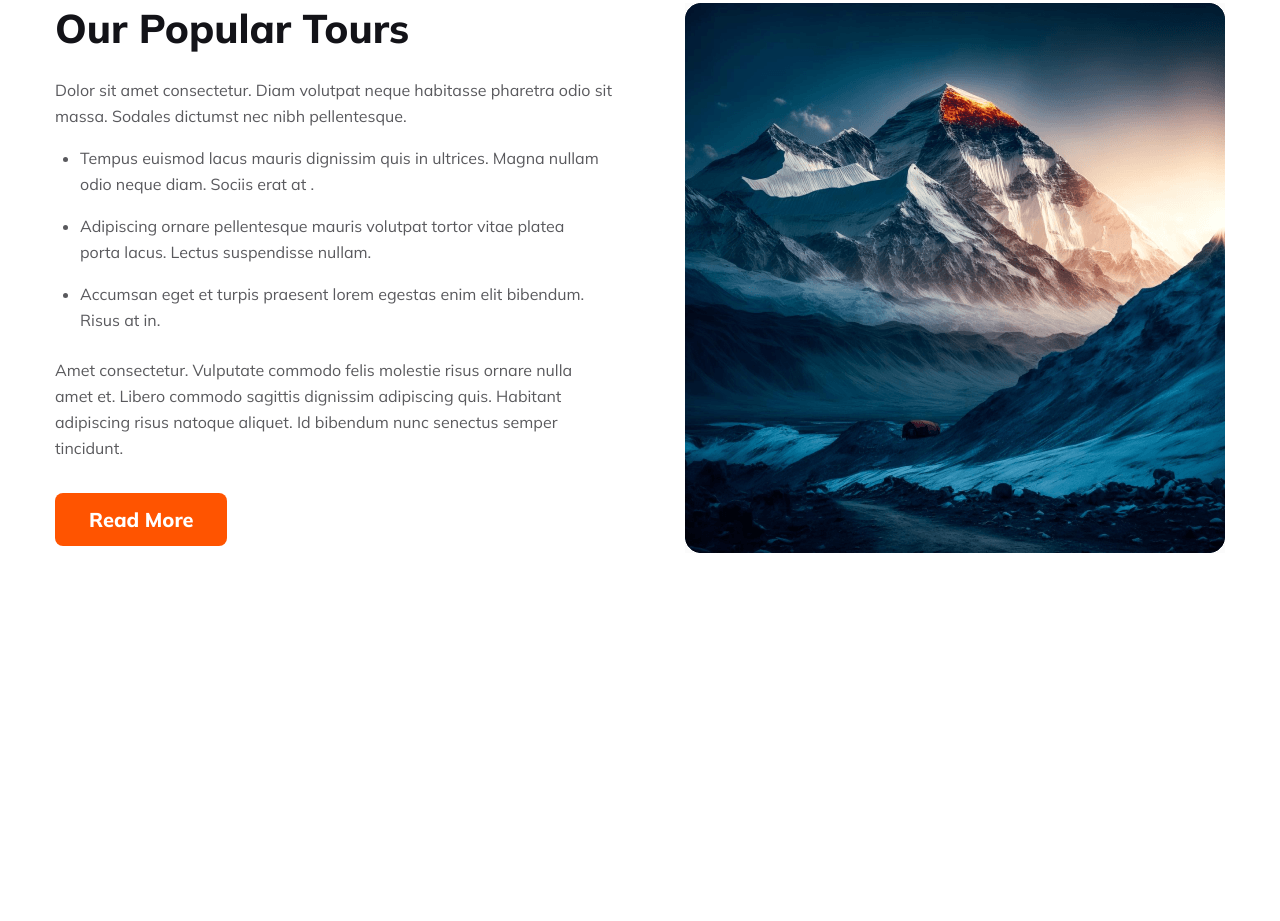
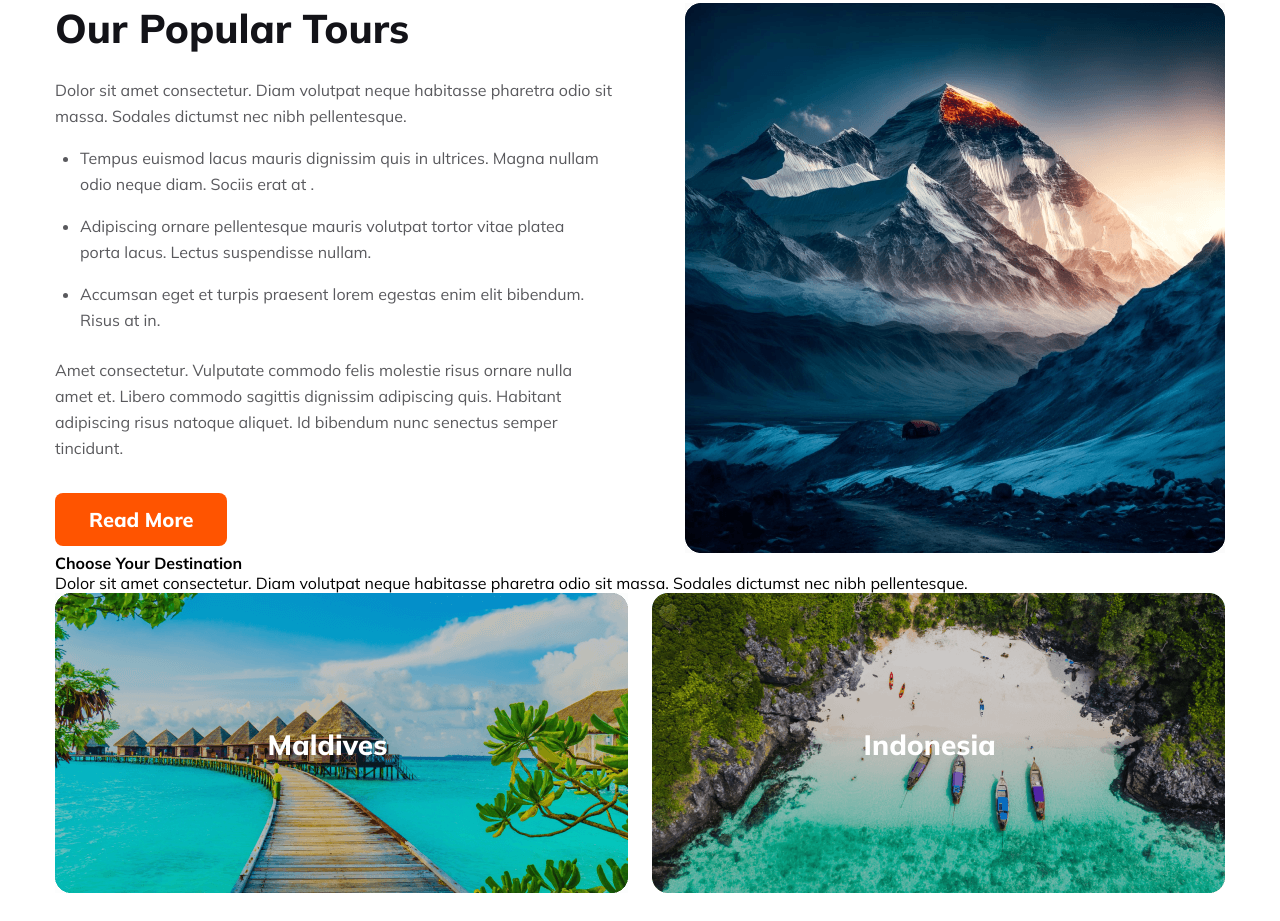
Before and after one commit to zobayerq/asssiment-zobayer-2, a plain HTML site: page index.html in a window 1280 px wide. Shown: the part 695-1616 px from the top of the page. Before the commit the page ends 1252 px from the top, so only its background shows below. Drawn offline with Linux system fonts and the light colour scheme.

Commit message:
main part complite

```diff
--- a/index.html
+++ b/index.html
@@ -64,6 +64,34 @@
 
 
         </div>
+
+
+
+
+
+        <div class="img-contenar">
+            <div class="img-contenar-txt">
+                <h4>Choose Your Destination</h4>
+                <p>Dolor sit amet consectetur. Diam volutpat neque habitasse pharetra odio sit massa. Sodales dictumst nec nibh pellentesque.</p>
+            </div>
+
+
+            <div class="img-contenar-img">
+
+                <div class="img-contenar-img-box-1">
+                    <div class="c-img-body-1">
+                        <h3>Maldives</h3>
+                        <img src="Images/Rectangle 5.png" alt="">
+                    </div>
+                    <div class="c-img-body-2">
+                        <h3>Indonesia</h3>
+                        <img src="Images/Rectangle 8.png" alt="">
+                    </div>
+                </div>
+
+            </div>
+        </div>
+
     </main>
 
 </body>
--- a/style.css
+++ b/style.css
@@ -241,6 +241,78 @@ max-height: 550px;
    }
 
 
+/*
+   ......img box.......... */
+
+
+   .img-contenar{
+    margin: 0 auto;
+    max-width: 1170px;
+
+   }
+   .img-contenar-img-box-1 img{
+
+    height: auto;
+    width: 100%;
+   }
+
+
+   .img-contenar-img-box-1{
+    display: flex;
+    margin-bottom: 24px;
+
+
+
+   }
+   .c-img-body-1 h3{
+    position: absolute;
+    top: 44%;
+    right: 42%;
+    color: #FFF;
+    font-size: 28px;
+
+font-weight: 800;
+
+
+   }
+
+   .c-img-body-1{
+    max-width: 573px;
+height: auto;
+margin-right: 24px;
+position: relative;
+
+
+   }
+
+   .c-img-body-2{
+    max-width: 573px;
+    height: auto;
+    position: relative;
+
+
+   }
+   .c-img-body-2 h3{
+    position: absolute;
+    top: 44%;
+    right: 40%;
+    color: #FFF;
+
+font-family: 'Mulish';
+font-size: 28px;
+
+font-weight: 800;
+
+
+
+   }
+
+
+
+
+
+
+
 
 
 @media screen and (max-width: 600px) {
```
